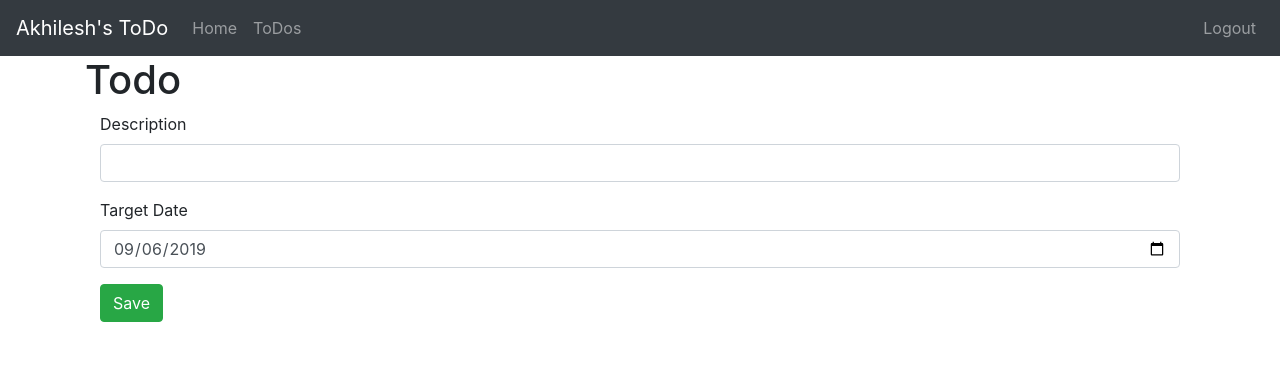
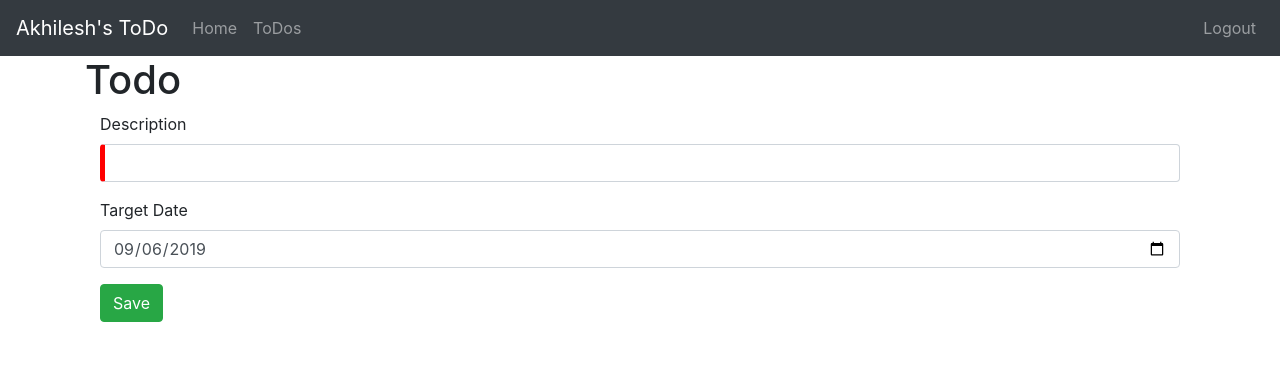
Before and after one commit to akhi0gupta007/sts-workspace, an Angular app in the folder todo/: page /todos/1 in a window 1280 px wide. Shown: the top 372 px of the page. Built offline with nearby package versions, Linux system fonts and the light colour scheme; no server answers; sample sign-in values are in the browser's storage.

Commit message:
Form validation

```diff
--- a/todo/src/app/list-todos/list-todos.component.ts
+++ b/todo/src/app/list-todos/list-todos.component.ts
@@ -49,6 +49,7 @@ export class ListTodosComponent implements OnInit {
         this.message = `Delete of todo ${id} Successful!`
       }
     )
+    console.log(`refreshTodos todo ${id}`)
     this.refreshTodos();
   }
 
--- a/todo/src/app/todo/todo.component.css
+++ b/todo/src/app/todo/todo.component.css
@@ -0,0 +1,3 @@
+.ng-invalid:not(form){
+    border-left: 5px solid red;
+}
--- a/todo/src/app/todo/todo.component.html
+++ b/todo/src/app/todo/todo.component.html
@@ -1,17 +1,21 @@
 <h1>Todo</h1>
 <div class="container">
+    <div class="alert alert-warning" *ngIf="todoForm.dirty && todoForm.invalid">Enter valid values</div>
+    <div class="alert alert-warning" *ngIf="todoForm.dirty && targetDate.invalid">Enter valid date</div>
+    <div class="alert alert-warning" *ngIf="todoForm.dirty && description.invalid">Enter atleast 5 character in description</div>
+    <form (ngSubmit)="!todoForm.invalid && saveTodo()" #todoForm="ngForm">
         <fieldset class="form-group">
             <label>Description</label>
-        <input type="text" [(ngModel)]="todo.description" class="form-control" name="description" required="required" />
+            <input type="text" [(ngModel)]="todo.description" class="form-control" name="description"
+                required="required" minlength="5" #description="ngModel"/>
         </fieldset>
         <fieldset class="form-group">
             <label>Target Date</label>
-        <input type="date"
-        [ngModel]="todo.targetDate | date:'yyyy-MM-dd'"
-        (ngModelChange)="todo.targetDate = $event"
-        name="targetDate" class="form-control" required="required" />
+            <input type="date" [ngModel]="todo.targetDate | date:'yyyy-MM-dd'"
+                (ngModelChange)="todo.targetDate = $event" name="targetDate" class="form-control" required="required"
+                #targetDate="ngModel" />
         </fieldset>
 
-    <button class="btn btn-success" (click)="saveTodo()">Save</button>
-
+        <button type="submit" class="btn btn-success">Save</button>
+    </form>
 </div>
```
Lines whose indentation alone changed are shown as unchanged.
